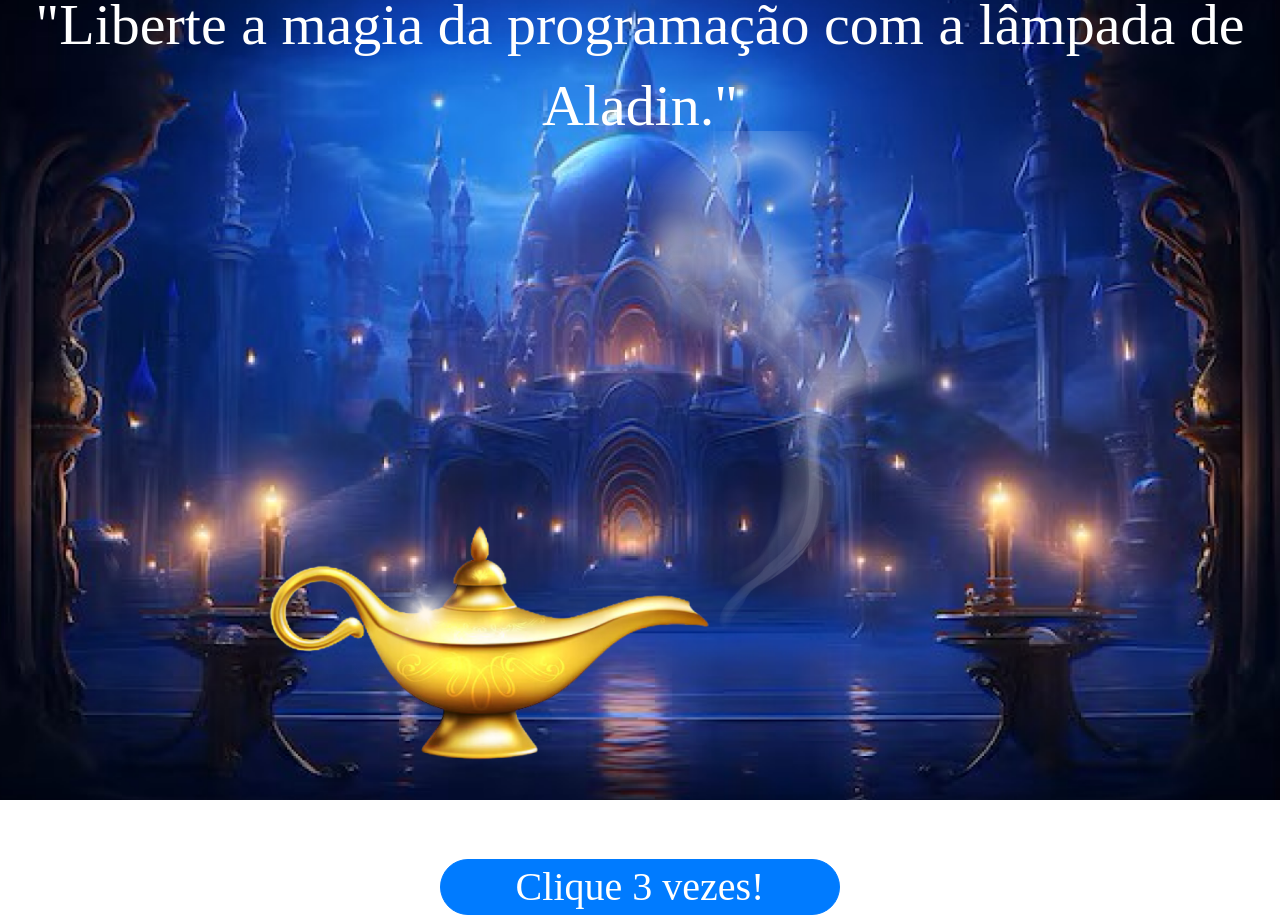
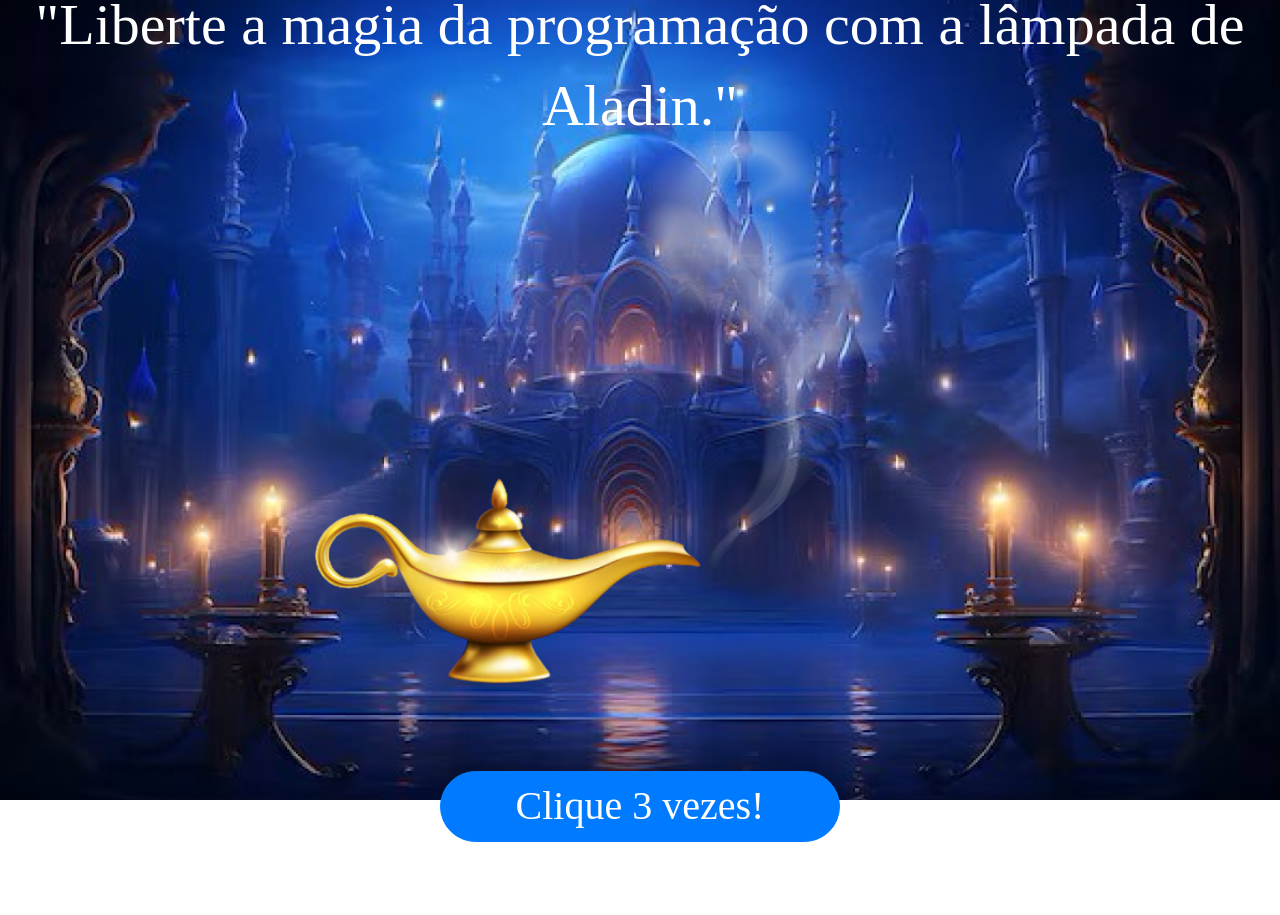
Before and after one commit to willaimRodrigo/desafioreact, a React (Vite) app: page / in a window 1280 px wide. After the commit the page ends 842 px from the top, so only its background shows below. Built offline with nearby package versions, Linux system fonts and the light colour scheme; a web font is replaced by a local one.

Commit message:
adicionando atualizaçao

```diff
--- a/src/Page/style.module.scss
+++ b/src/Page/style.module.scss
@@ -7,6 +7,7 @@
     display: flex;
     align-items: center;
     flex-direction: column;
+
 
     .title {
         color: var(--color-secundary);
@@ -25,6 +26,7 @@
             font-size: 20px;
             line-height: 27.14px;
         }
+
     }
 
     .center {
@@ -40,7 +42,7 @@
     }
 
     img {
-        height: 740px;
+        height: 640px;
 
         @media (max-width: 768px) {
             max-width: 400px;
```
